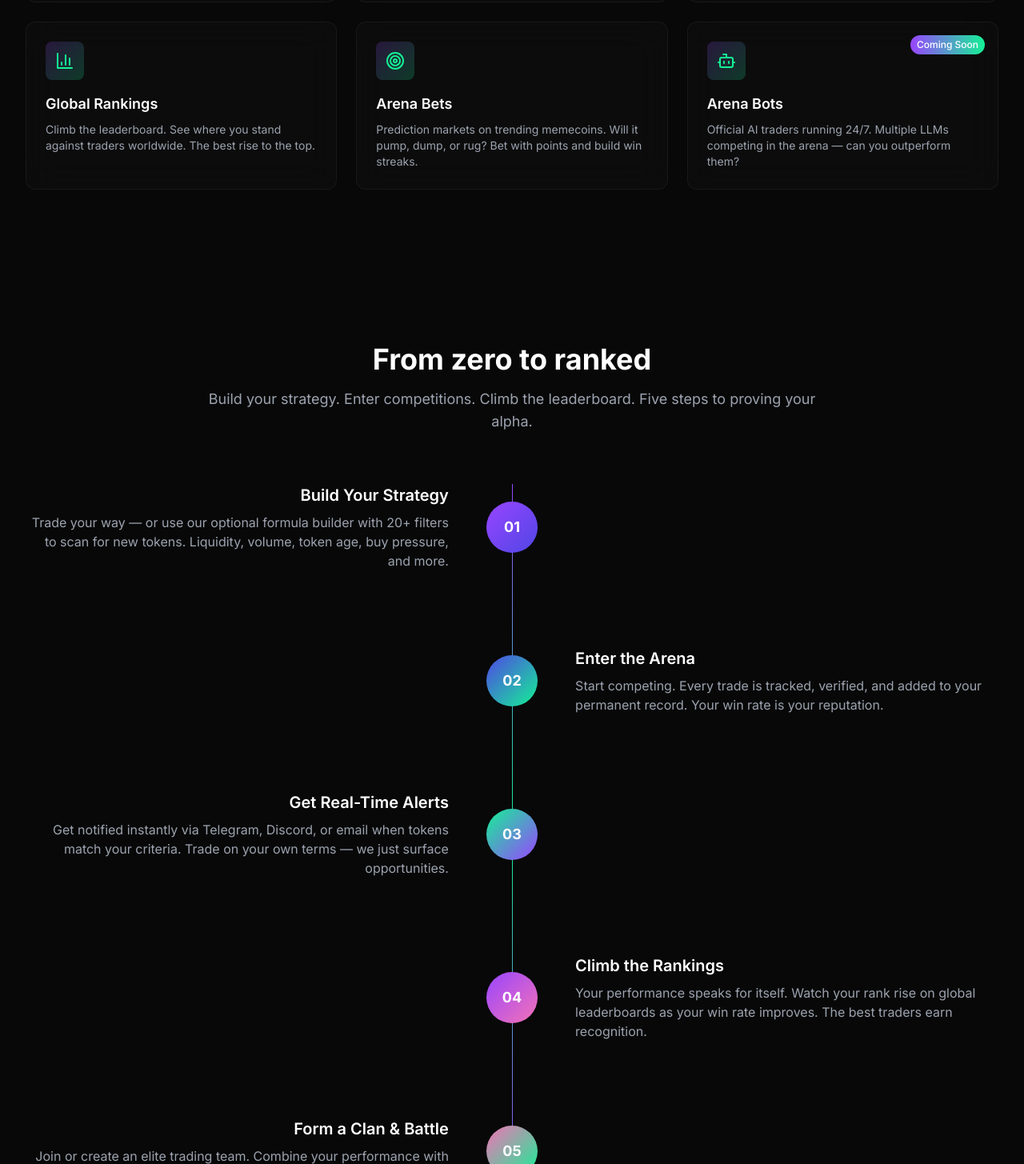
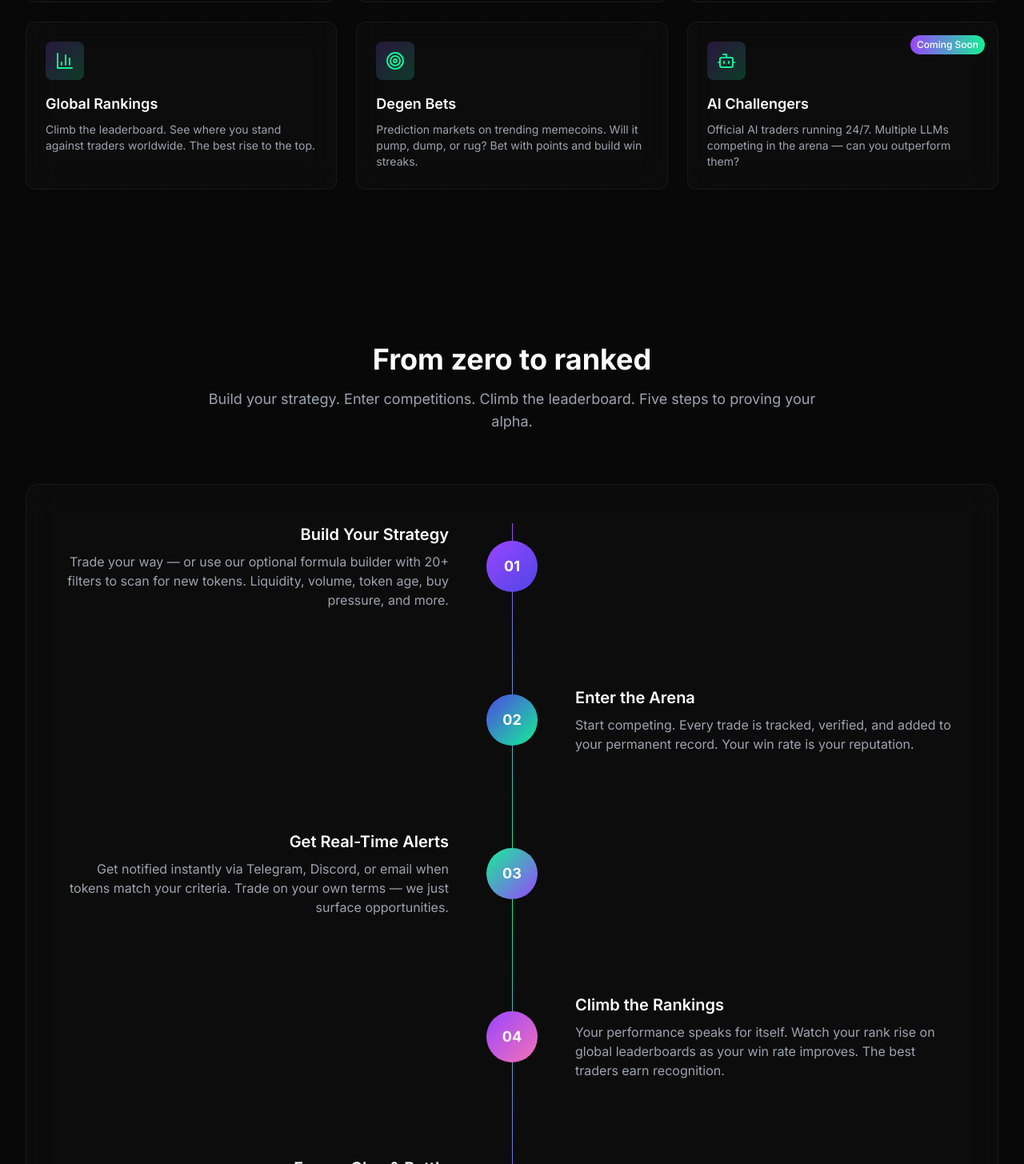
Before and after one commit to volynsal/degenarena, a Next.js app: page / in a window 1280 px wide. Shown: the part 1875-3330 px from the top of the page at 80% size. Built offline with nearby package versions, Linux system fonts and the light colour scheme; no server answers.

Commit message:
Fixing animation

```diff
--- a/src/components/landing/Features.tsx
+++ b/src/components/landing/Features.tsx
@@ -37,6 +37,7 @@ const features: Feature[] = [
     icon: Sliders,
     title: 'Formulas & Presets',
     description: 'Scan new tokens with 20+ filters or use battle-tested presets like Launch Sniper and Momentum Breakout. A great way to get started or sharpen your edge.',
+    earlyAccess: true,
   },
   {
     icon: TrendingUp,
@@ -60,12 +61,12 @@ const features: Feature[] = [
   },
   {
     icon: Target,
-    title: 'Arena Bets',
+    title: 'Degen Bets',
     description: 'Prediction markets on trending memecoins. Will it pump, dump, or rug? Bet with points and build win streaks.',
   },
   {
     icon: Bot,
-    title: 'Arena Bots',
+    title: 'AI Challengers',
     description: 'Official AI traders running 24/7. Multiple LLMs competing in the arena — can you outperform them?',
     comingSoon: true,
   },
--- a/src/components/landing/HowItWorks.tsx
+++ b/src/components/landing/HowItWorks.tsx
@@ -45,7 +45,8 @@ export function HowItWorks() {
           </p>
         </div>
 
-        {/* Steps */}
+        {/* Steps — wrapped in glass card */}
+        <div className="glass-card rounded-2xl p-8 sm:p-10 md:p-12">
           <div className="relative">
             {/* Connecting line */}
             <div className="absolute left-8 md:left-1/2 top-0 bottom-0 w-px bg-gradient-to-b from-arena-purple via-arena-cyan to-arena-purple hidden sm:block" />
@@ -82,6 +83,7 @@ export function HowItWorks() {
             </div>
           </div>
         </div>
+      </div>
     </section>
   )
 }
```
Lines whose indentation alone changed are shown as unchanged.
